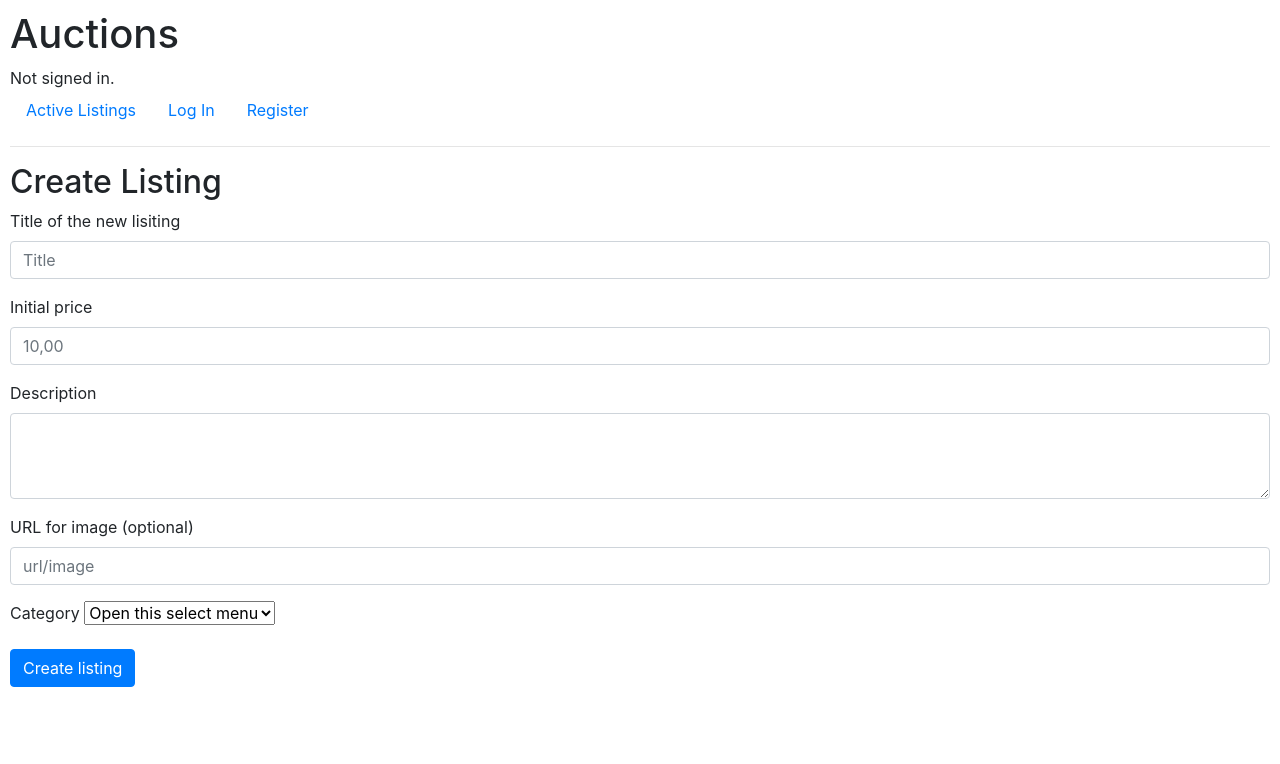
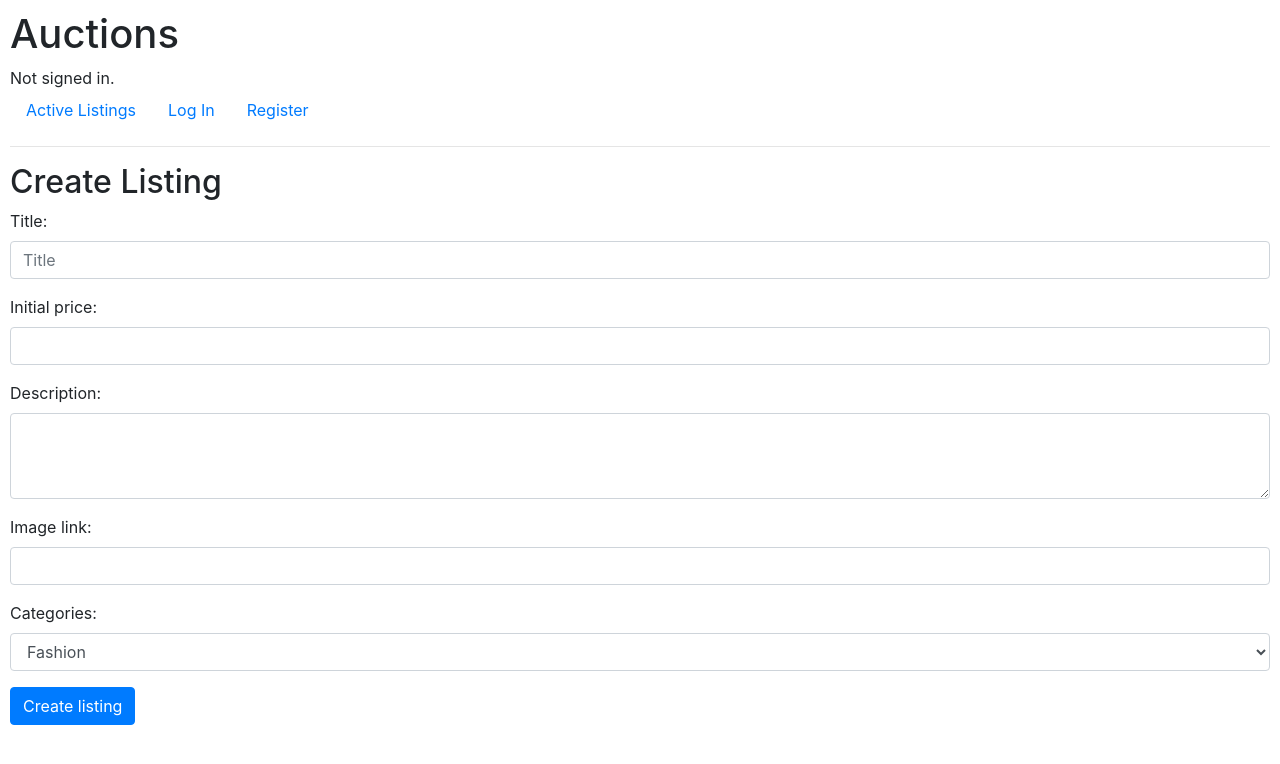
Before and after one commit to aliguzmanadan/Commerce_Django_WebApp, a Django app: page /create_listing in a window 1280 px wide. Shown: the top 764 px of the page. Run offline with Django 3.2, Linux system fonts and the light colour scheme; data comes from the database, SQL or seed files in the repository; both versions use the stored data as it was after the commit; some libraries are stand-ins or nearby versions.

Commit message:
Create listing page 2

```diff
--- /dev/null
+++ b/auctions/forms.py
@@ -0,0 +1,16 @@
+from django.forms import ModelForm
+from django import forms
+from .models import Auction_listing
+
+class ListingForm(ModelForm):
+    class Meta:
+        model = Auction_listing
+        fields = ('title', 'initial_price', 'description', 'image_link', 'categories')
+
+        widgets = {
+            'title': forms.TextInput(attrs={'class': "form-control", 'placeholder': "Title"}),
+            'initial_price': forms.NumberInput(attrs={'class': "form-control"}),
+            'description': forms.Textarea(attrs={'class': "form-control", "rows": 3}),
+            'image_link': forms.URLInput(attrs={'class': "form-control"}),
+            'categories': forms.Select(attrs={'class': "form-control"})
+        }
--- a/auctions/templates/auctions/create_listing.html
+++ b/auctions/templates/auctions/create_listing.html
@@ -8,34 +8,12 @@
         <div>{{ message }}</div>
     {% endif %}
 
-    <form action="{% url 'create_listing' %}" method="post">
-        {% csrf_token %}
-        <div class="form-group">
-            <label class="form-label">Title of the new lisiting</label>
-            <input class="form-control" type="text" name="title" placeholder="Title">
-        </div>
-        <div class="form-group">
-            <label class="form-label">Initial price</label>
-            <input class="form-control" type="text" name="initial_price" placeholder="10,00">
-        </div>
-        <div class="form-group">
-            <label class="form-label">Description</label>
-            <textarea class="form-control" name="description" rows="3"></textarea>
-        </div>
-        <div class="form-group">
-            <label class="form-label">URL for image (optional)</label>
-            <input class="form-control" type="url" name="url_image" placeholder="url/image">
-        </div>
-        <div class="form-group">
-            <label class="form-label">Category</label>
-            <select name="category" class="form-select" aria-label="Default select example">
-                <option selected>Open this select menu</option>
-                {% for category in Categories %}
-                    <option value="{{category.id}}">{{ category }}</option>
-                {% endfor %}
-              </select>
-        </div>
-        <input class="btn btn-primary" type="submit" value="Create listing">
-    </form>
+    <div class="form-group">
+        <form action="{% url 'create_listing'%}", method="POST">
+            {% csrf_token%}
+            {{ form.as_p }}
+            <input class="btn btn-primary" type="submit" value="Create listing">
+        </form>
+    </div>
 
 {% endblock %}
--- a/auctions/views.py
+++ b/auctions/views.py
@@ -3,8 +3,11 @@ from django.db import IntegrityError
 from django.http import HttpResponse, HttpResponseRedirect
 from django.shortcuts import render
 from django.urls import reverse
+from django.forms import ModelForm
 
 from .models import User, Auction_listing, Category, Bid, Comment
+from .forms import ListingForm
+
 
 
 def index(request):
@@ -66,5 +69,5 @@ def register(request):
 
 def create_listing(request):
     return render(request, "auctions/create_listing.html", {
-        "Categories": Category.objects.all()
+        "form": ListingForm()
     })
```
Also changed, not shown: db.sqlite3, 1 other file.
